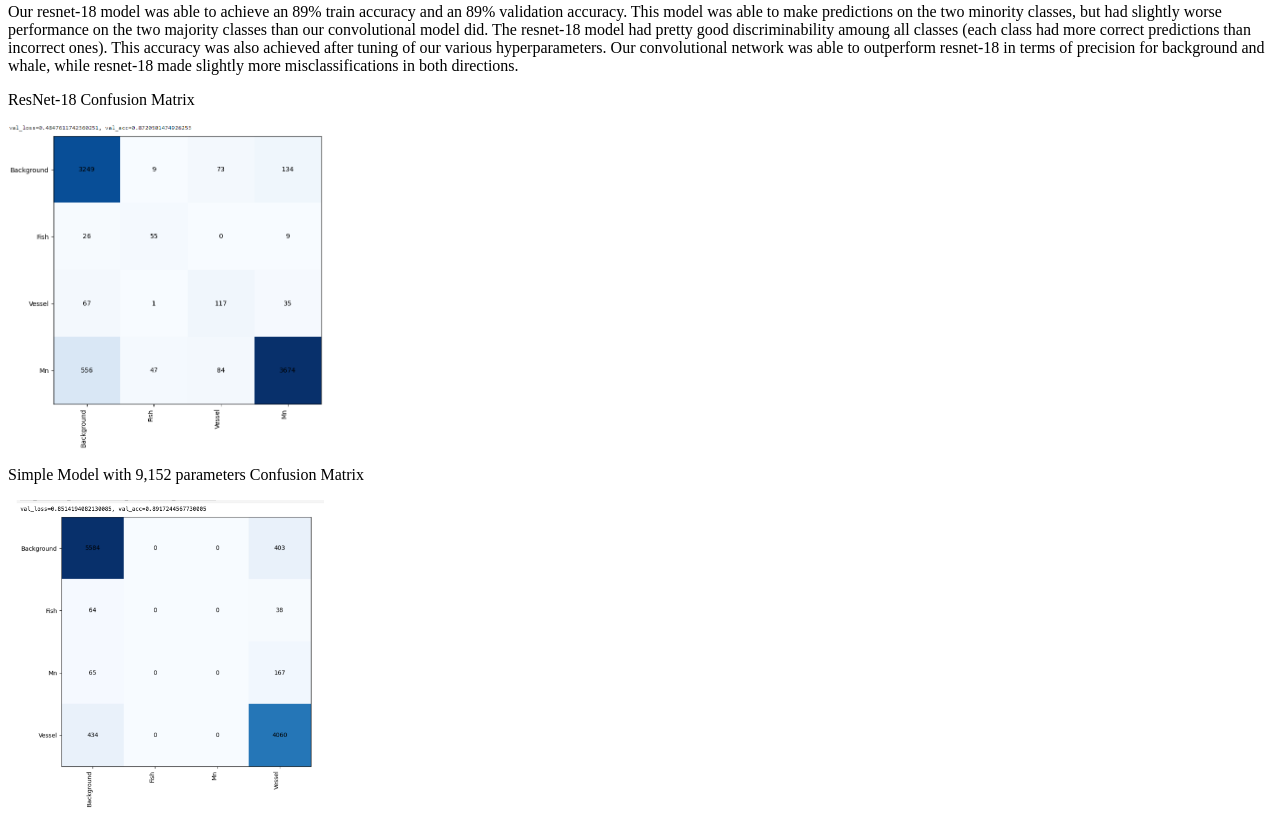
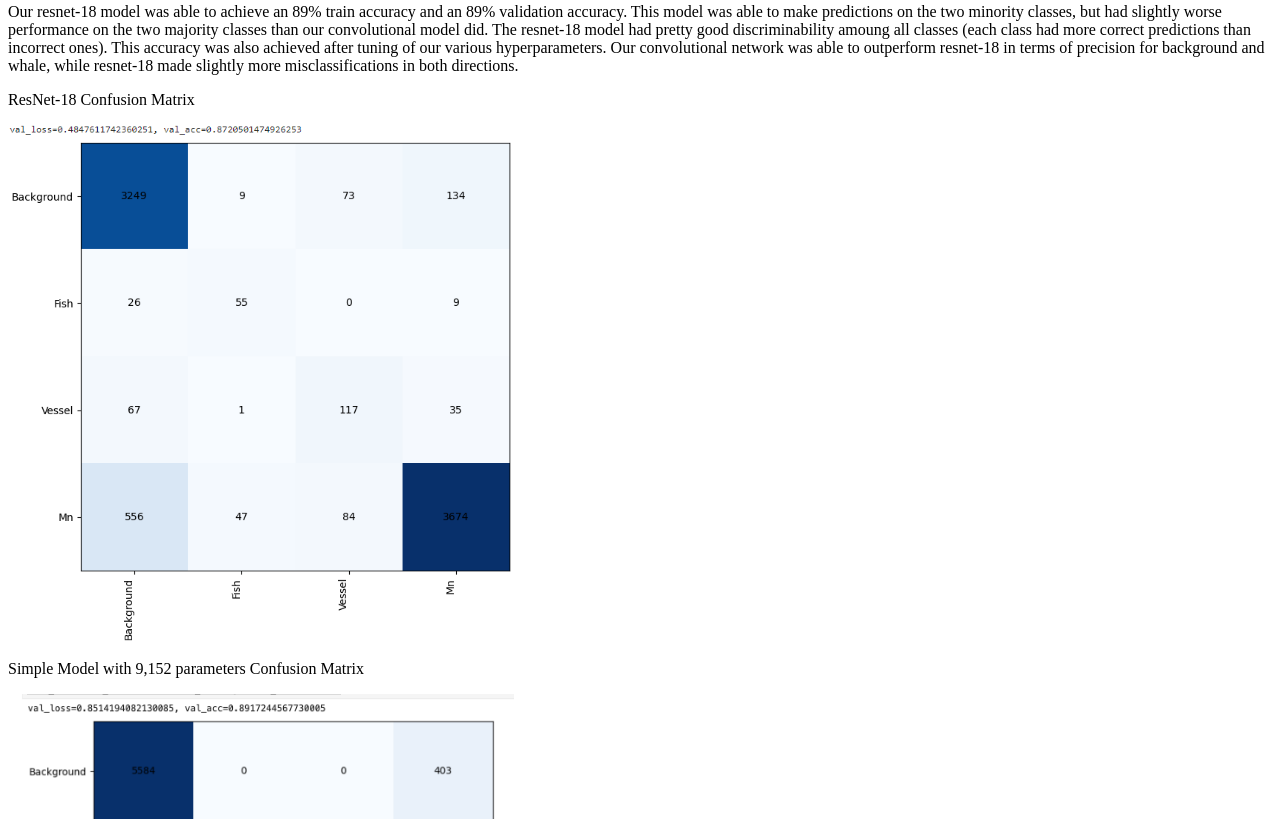
Before and after one commit to adrianmonaghan/SonoAcousticWhale, a plain HTML site: page index.html in a window 1280 px wide. Shown: the part 1219-2038 px from the top of the page. Drawn offline with Linux system fonts and the light colour scheme.

Commit message:
Image size

```diff
--- a/index.html
+++ b/index.html
@@ -92,9 +92,9 @@ had slightly worse performance on the two majority classes than our convolutiona
  class had more correct predictions than incorrect ones). This accuracy was also achieved after tuning of our various hyperparameters. Our convolutional network was able
   to outperform resnet-18 in terms of precision for background and whale, while resnet-18 made slightly more misclassifications in both directions.
 <p>ResNet-18 Confusion Matrix</p>
- <img src="static/resnet18_conf_mat.png" width="25%">
+ <img src="static/resnet18_conf_mat.png" width="40%">
 <p>Simple Model with 9,152 parameters Confusion Matrix</p>
- <img src="static/simple_model_conf_matpng.png" width="25%">
+ <img src="static/simple_model_conf_matpng.png" width="40%">
 
 <h2>5) Conclusions</h2>
 <p>
```
